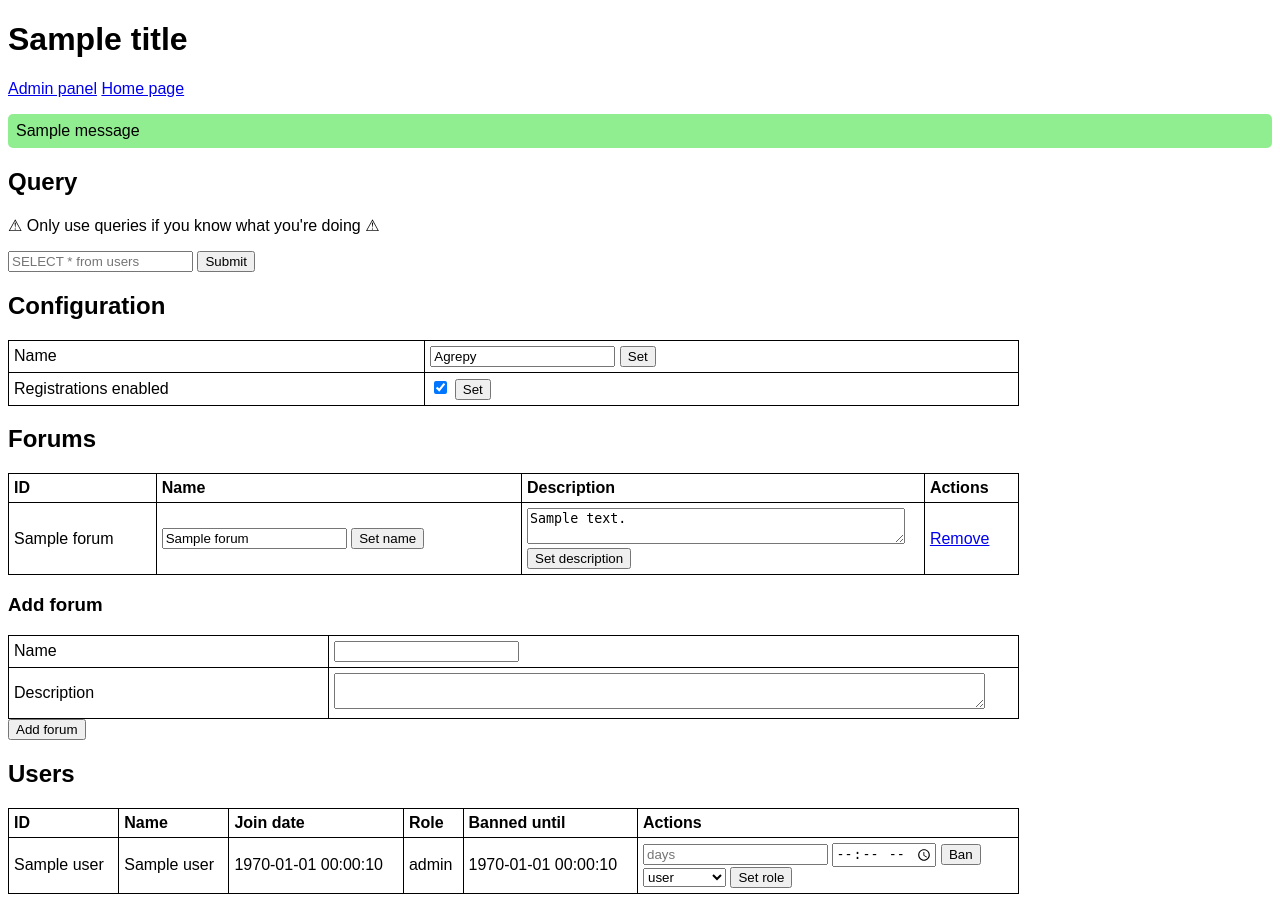
After one commit to Demindiro/agreper, a Flask app: template templates/admin/index.html in a window 1280 px wide. The commit adds this page. Run offline with Flask 2, Linux system fonts and the light colour scheme; the template is opened without the code that fills it: most values are stand-ins (such as "Sample title", 1, 10 or a date in 2020); one stand-in notice (Sample message) is shown.

Commit message:
Add admin panel, arbitrary queries

```diff
--- a/main.py
+++ b/main.py
@@ -308,6 +308,67 @@ def register():
         answer = answer,
     )
 
+@app.route('/admin/')
+def admin():
+    user = get_user()
+    if user is None:
+        return redirect(url_for('login'))
+    if not user.is_admin():
+        return '<h1>Forbidden</h1>', 403
+
+    return render_template(
+        'admin/index.html',
+        title = 'Admin panel',
+        forums = db.get_forums(),
+        users = db.get_users(),
+    )
+
+@app.route('/admin/query/', methods = ['GET', 'POST'])
+def admin_query():
+    user = get_user()
+    if user is None:
+        return redirect(url_for('login'))
+    if not user.is_admin():
+        return '<h1>Forbidden</h1>', 403
+
+    try:
+        rows = db.query(request.form['q']) if request.method == 'POST' else []
+    except Exception as e:
+        flash(e, 'error')
+        rows = []
+    return render_template(
+        'admin/query.html',
+        title = 'Query',
+        rows = rows,
+    )
+
+@app.route('/admin/forum/<int:forum_id>/edit/<string:what>/', methods = ['POST'])
+def admin_edit_forum(forum_id, what):
+    try:
+        if what == 'description':
+            res = db.set_forum_description(forum_id, request.form['description'].replace('\r', ''))
+        elif what == 'name':
+            res = db.set_forum_name(forum_id, request.form['name'])
+        else:
+            flash(f'Unknown property "{what}"', 'error')
+            res = None
+        if res is True:
+            flash(f'Updated {what}', 'success')
+        elif res is False:
+            flash(f'Failed to update {what}', 'error')
+    except Exception as e:
+        flash(e, 'error')
+    return redirect(url_for('admin'))
+
+@app.route('/admin/forum/new/', methods = ['POST'])
+def admin_new_forum():
+    try:
+        db.add_forum(request.form['name'], request.form['description'].replace('\r', ''))
+        flash('Added forum', 'success')
+    except Exception as e:
+        flash(str(e), 'error')
+    return redirect(url_for('admin'))
+
 
 class Comment:
     def __init__(self, id, author_id, author, text, create_time, modify_time, parent_id):
@@ -407,6 +468,9 @@ def utility_processor():
         # This shouldn't be reachable, but it's still better to return something
         return "incredibly long ago"
 
+    def format_time(t):
+        return datetime.utcfromtimestamp(t / 10 ** 9)
+
     def minimd(text):
         # Replace angle brackets to prevent XSS
         # Also replace ampersands to prevent surprises.
@@ -420,6 +484,7 @@ def utility_processor():
 
     return {
         'format_since': format_since,
+        'format_time': format_time,
         'minimd': minimd,
     }
 
--- /dev/null
+++ b/templates/admin/base.html
@@ -0,0 +1,45 @@
+{# Don't use the default theme to emphasize this page is special -#}
+<!doctype html>
+<head>
+<title>{{ title }}</title>
+<meta name="viewport" content="width=device-width, initial-scale=1">
+<meta content="utf-8" http-equiv="encoding">
+<style>
+body {
+	font-family: sans-serif;
+}
+.flash.success {
+	background-color: lightgreen;
+	border-radius: 5px;
+	padding: 8px;
+}
+.flash.error {
+	background-color: #ff4646;
+	border-radius: 5px;
+	padding: 8px;
+}
+table {
+	border-collapse: collapse;
+	width: 80%;
+}
+th, td {
+	border: 1px solid;
+	padding: 5px;
+	text-align: left;
+}
+textarea {
+	width: 95%;
+}
+</style>
+</head>
+<body>
+<h1>{{ title }}</h1>
+<p>
+<a href="{{ url_for('admin') }}">Admin panel</a>
+<a href="{{ url_for('index') }}">Home page</a>
+</p>
+{%- for category, msg in get_flashed_messages(True) -%}
+<p class="flash {{ category }}">{{ msg }}</p>
+{%- endfor %}
+{%- block content %}{% endblock -%}
+</body>
--- /dev/null
+++ b/templates/admin/index.html
@@ -0,0 +1,101 @@
+{% extends 'admin/base.html' -%}
+{% block content -%}
+<h2>Query</h2>
+<p>&#9888; Only use queries if you know what you're doing &#9888;</p>
+<form action=query/ method=post>
+<input type=text name=q placeholder="SELECT * from users">
+<input type=submit value=Submit>
+</form>
+<h2>Configuration</h2>
+<table>
+<tr>
+<td>Name</td>
+<td>
+<input type=text value="Agrepy">
+<input type=submit value=Set>
+</td>
+</tr>
+<tr>
+<td>Registrations enabled</td>
+<td>
+<input type=checkbox checked>
+<input type=submit value=Set>
+</td>
+</tr>
+</table>
+<h2>Forums</h2>
+<table>
+<tr>
+<th>ID</th>
+<th>Name</th>
+<th>Description</th>
+<th>Actions</th>
+</tr>
+{% for id, name, description, _, _, _ in forums %}
+<tr>
+<td>{{ id }}</td>
+<td>
+<form method=post action="forum/{{ id }}/edit/name/">
+<input type=text name=name value="{{ name }}"</input>
+<input type=submit value="Set name">
+</form>
+<td>
+<form method=post action="forum/{{ id }}/edit/description/">
+<textarea name=description>{{ description }}</textarea>
+<input type=submit value="Set description">
+</form>
+</td>
+<td><a href="#">Remove</a></td>
+</tr>
+{% endfor %}
+</table>
+<h3>Add forum</h3>
+<form method=post action="forum/new/">
+<table>
+<tr>
+<td>Name</td>
+<td><input type=text name=name></td>
+</tr>
+<tr>
+<td>Description</td>
+<td><textarea name=description></textarea></td>
+</tr>
+</table>
+<input type=submit value="Add forum">
+</form>
+<h2>Users</h2>
+<table>
+<tr>
+<th>ID</th>
+<th>Name</th>
+<th>Join date</th>
+<th>Role</th>
+<th>Banned until</th>
+<th>Actions</th>
+</tr>
+{%- for id, name, join_date, role, banned_until in users -%}
+<tr>
+<td>{{ id }}</td>
+<td>{{ name }}</td>
+<td>{{ format_time(join_date) }}</td>
+<td>{{ ['user', 'moderator', 'admin'][role] if role >= 0 and role <= 2 else role }}</td>
+<td>{{ '' if banned_until is none else format_time(banned_until) }}</td>
+<td>
+<form method=post action="user/{{ id }}/edit/ban/">
+<input type=number name=days placeholder=days>
+<input type=time name=time>
+<input type=submit value=Ban>
+</form>
+<form method=post action="user/{{ id }}/edit/role/">
+<select name=role>
+<option value=0>user</option>
+<option value=1>moderator</option>
+<option value=2>admin</option>
+</select>
+<input type=submit value="Set role">
+</form>
+</td>
+</tr>
+{%- endfor -%}
+</table>
+{%- endblock %}
--- a/templates/base.html
+++ b/templates/base.html
@@ -12,6 +12,10 @@
 		{% if user is not none %}
 		<a href="{{ url_for('user_edit') }}">{{ user.name }}</a>
 		<span>|</span>
+		{% if user.is_admin() %}
+		<a href="{{ url_for('admin') }}">Admin panel</a>
+		<span>|</span>
+		{% endif %}
 		<a href="{{ url_for('logout') }}">Logout</a>
 		{% else %}
 		<a href="{{ url_for('register') }}">Register</a>
--- a/templates/index.html
+++ b/templates/index.html
@@ -10,7 +10,7 @@
 	<tr>
 		<td>
 			<p><a href="{{ url_for('forum', forum_id = id) }}"><b>{{ name }}</b></a></p>
-			<p>{{ description }}</p>
+			<p>{{ minimd(description) | safe }}</p>
 		</td>
 		{% if t_id %}
 		<td>
@@ -21,6 +21,6 @@
 		<td>No threads</td>
 		{% endif %}
 	</tr>
-	{% endfor %}
+	{%- endfor -%}
 </table>
 {% endblock %}
```
Also changed, not shown: db/sqlite.py (+47 -0 lines), schema.txt (+4 -4 lines), templates/admin/query.html (added, +16 -0 lines), test/init_db.txt (+5 -4 lines).
